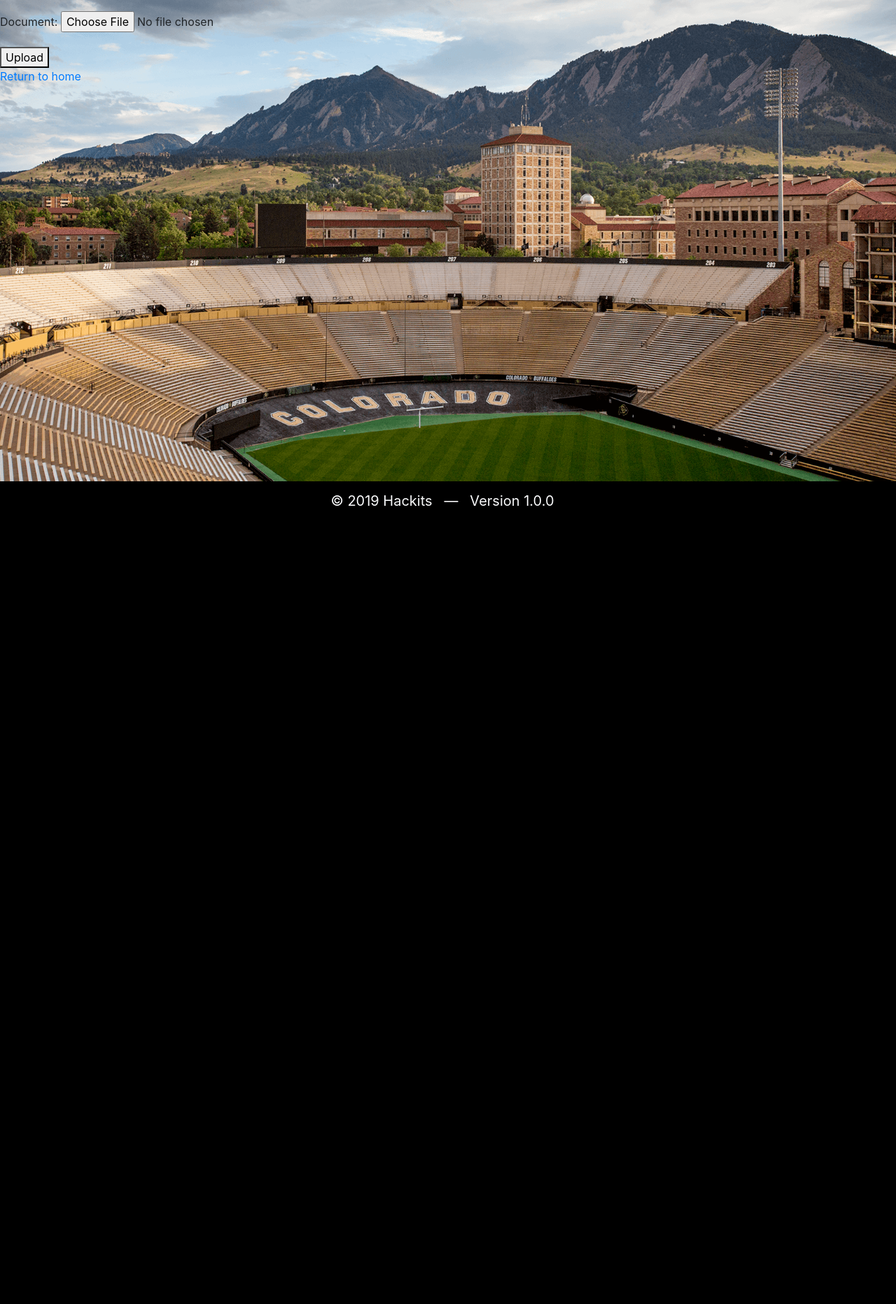
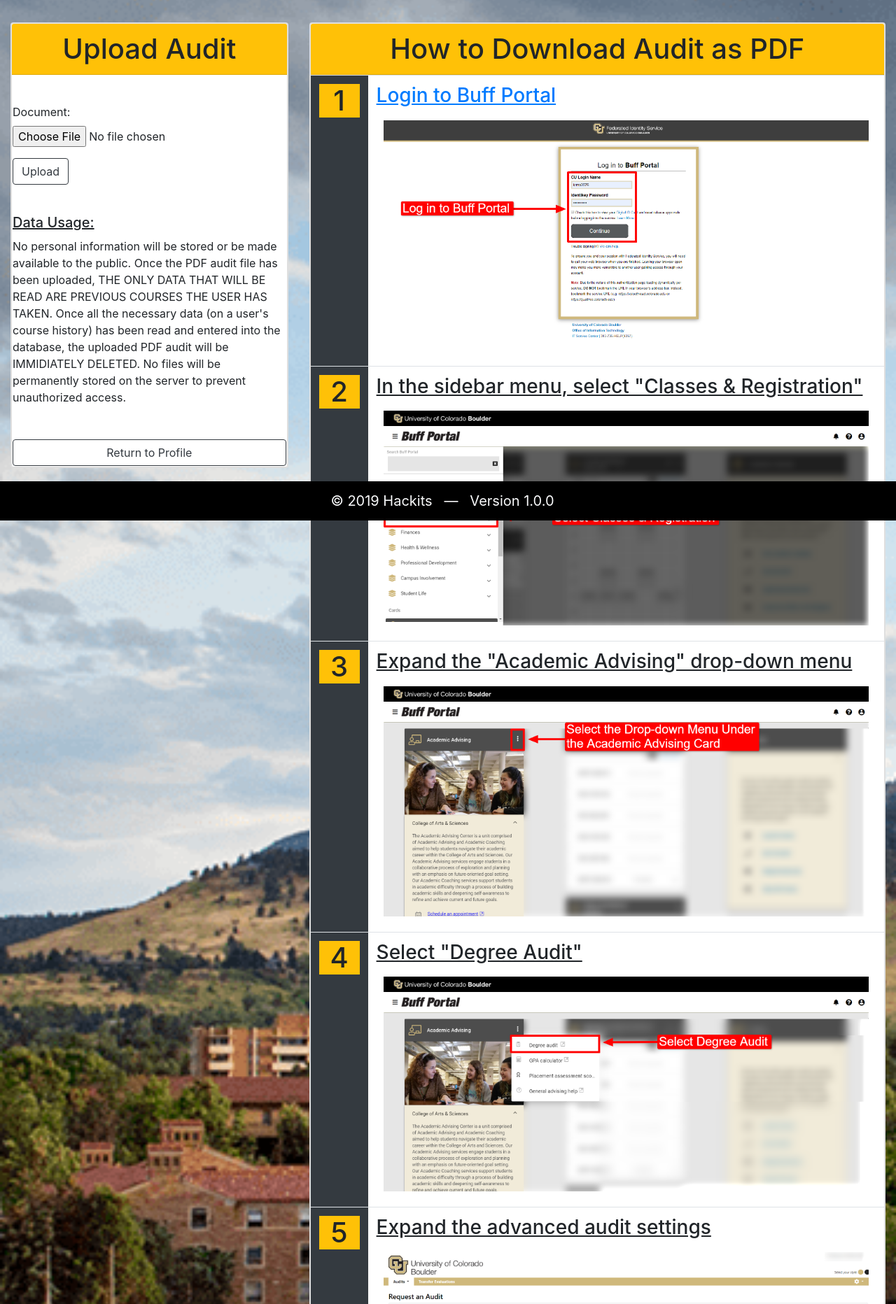
Before and after one commit to jacobfelknor/schedulecu, a Django app: page /users/audit/ in a window 1280 px wide. Shown: the part 56-1920 px from the top of the page at 70% size. Before the commit the page ends 779 px from the top, so only its background shows below. Run offline with Django 3.2, Linux system fonts and the light colour scheme; the visitor is signed in with stand-in values (Sample User, id 1); some libraries are stand-ins or nearby versions.

Commit message:
Finished upload page
Added tutorial on how to download pdf version of cu audit. Also "prettied" up the format of the entire page.

Also added a "disclosure policy" on how the data will be used and how it will be stored in the database.

```diff
--- a/users/templates/users/model_form_upload.html
+++ b/users/templates/users/model_form_upload.html
@@ -1,12 +1,127 @@
-
 {% extends 'base.html' %}
 
+{% load static %}
+
 {% block content %}
-  <form method="post" enctype="multipart/form-data">
-    {% csrf_token %}
-    {{ form.as_p }}
-    <button type="submit">Upload</button>
-  </form>
+<div class="container-fluid">
+	<div class="row">
+		<div class="col-md-4 col-xl-4 mb-4">
+			<div class="card" style="position: -webkit-sticky; /* Safari */position: sticky; top: 0;">
+				<h1 class="card-header bg-warning" style="text-align: center;">Upload Audit</h1>
+				<table>
+					<tr>
+						<td>
+							<form method="post" enctype="multipart/form-data" style="padding-top: 40px;">
+								<div class="row col-12">
+								    {% csrf_token %}
+								    {{ form.as_p }}
+								    <button type="submit" class="btn btn-outline-dark">Upload</button>
+								</div>
+					  		</form>
+					  	</td>
+		  			</tr>
 
-  <p><a href="{% url 'users:view_profile' user.username %}">Return to home</a></p>
+		  			<tr>
+		  				<td>
+		  					<u><h5 style="padding-top: 40px;">Data Usage:</h5></u>
+		  				</td>
+		  			</tr>
+		  			<tr>
+		  				<td>
+		  					<p style="padding-bottom: 30px;">No personal information will be stored or be made available to the public. Once the PDF audit file has been uploaded, THE ONLY DATA THAT WILL BE READ ARE PREVIOUS COURSES THE USER HAS TAKEN. Once all the necessary data (on a user's course history) has been read and entered into the database, the uploaded PDF audit will be IMMIDIATELY DELETED. No files will be permanently stored on the server to prevent unauthorized access.</p>
+		  				</td>
+		  			</tr>
+
+
+		  			<tr>
+		  				<td>
+		  					<a href="{% url 'users:view_profile' user.username %}"><button class="btn btn-outline-dark" style="width: 100%;">Return to Profile</button></a>
+		  				</td>
+		  			</tr>
+			  	</table>
+			</div>
+		</div>
+		<div class="col-md-8 col-xl-8 mb-8">
+			<div class="card" style="height: 100%;">
+				<h1 class="card-header bg-warning" style="text-align: center;">How to Download Audit as PDF</h1>
+				<table class="table">
+					<col width="10%">
+  					<col width="90%">
+					<tr>
+						<td class="bg-dark">
+							<h1 class="bg-warning" style="text-align: center;">1</h1>
+						</td>
+						<td>
+							<a href="https://buffportal.colorado.edu" target="_blank"><u><h3>Login to Buff Portal</h3></u></a>
+							<img class="col-12" style="margin: 0px; padding: 10px;" src="{% static 'images/login.png' %}">
+						</td>
+					</tr>
+					<tr>
+						<td class="bg-dark">
+							<h1 class="bg-warning" style="text-align: center;">2</h1>
+						</td>
+						<td>
+							<u><h3>In the sidebar menu, select "Classes & Registration"</h3></u>
+							<img class="col-12" style="margin: 0px; padding: 10px;" src="{% static 'images/home.png' %}">
+						</td>
+					</tr>
+					<tr>
+						<td class="bg-dark">
+							<h1 class="bg-warning" style="text-align: center;">3</h1>
+						</td>
+						<td>
+							<u><h3>Expand the "Academic Advising" drop-down menu</h3></u>
+							<img class="col-12" style="margin: 0px; padding: 10px;" src="{% static 'images/dropdown.png' %}">
+						</td>
+					</tr>
+					<tr>
+						<td class="bg-dark">
+							<h1 class="bg-warning" style="text-align: center;">4</h1>
+						</td>
+						<td>
+							<u><h3>Select "Degree Audit"</h3></u>
+							<img class="col-12" style="margin: 0px; padding: 10px;" src="{% static 'images/link.png' %}">
+						</td>
+					</tr>
+					<tr>
+						<td class="bg-dark">
+							<h1 class="bg-warning" style="text-align: center;">5</h1>
+						</td>
+						<td>
+							<u><h3>Expand the advanced audit settings</h3></u>
+							<img class="col-12" style="margin: 0px; padding: 10px;" src="{% static 'images/advanced.png' %}">
+						</td>
+					</tr>
+					<tr>
+						<td class="bg-dark">
+							<h1 class="bg-warning" style="text-align: center;">6</h1>
+						</td>
+						<td>
+							<u><h3>Set the format of the audit to PDF and run the audit</h3></u>
+							<img class="col-12" style="margin: 0px; padding: 10px;" src="{% static 'images/pdf.png' %}">
+						</td>
+					</tr>
+					<tr>
+						<td class="bg-dark">
+							<h1 class="bg-warning" style="text-align: center;">7</h1>
+						</td>
+						<td>
+							<u><h3>Select "View Audit"</h3></u>
+							<img class="col-12" style="margin: 0px; padding: 10px;" src="{% static 'images/view.png' %}">
+						</td>
+					</tr>
+					<tr>
+						<td class="bg-dark">
+							<h1 class="bg-warning" style="text-align: center;">8</h1>
+						</td>
+						<td>
+							<u><h3>Download the audit as a PDF</h3></u>
+							<img class="col-12" style="margin: 0px; padding: 10px;" src="{% static 'images/download.png' %}">
+						</td>
+					</tr>
+				</table>
+			</div>
+		</div>
+	</div>
+</div>
 {% endblock %}
--- a/users/views.py
+++ b/users/views.py
@@ -63,7 +63,19 @@ def view_profile(request, username):
     ctx["schedule"] = request.user.schedule.classes.all().order_by("start_time")
 
     if UserAuditEntry.has_audit(user):
-        ctx["audit"] = UserAuditEntry.get_audit(user)
+        audit = UserAuditEntry.objects.filter(user=user)
+        auditList = UserAuditEntry.get_audit(user)
+        ctx["audit"] = auditList
+        department_obj = (
+            audit.order_by().values_list("course__department__name").distinct()
+        )
+        departments = [x[0] for x in department_obj]
+        deps = [["department", "count"]]
+        for dep in departments:
+            count = len(audit.filter(course__department__name=dep))
+            holder = [dep, count]
+            deps.append(holder)
+        ctx["pieData"] = deps
 
     return render(request, "users/view_profile.html", ctx)
 
```
Also changed, not shown: users/templates/users/view_profile.html (+25 -8 lines), users/static/images/advanced.png (added), users/static/images/download.png (added), users/static/images/dropdown.png (added), users/static/images/home.png (added), users/static/images/link.png (added), users/static/images/login.png (added), users/static/images/pdf.png (added), users/static/images/view.png (added).
